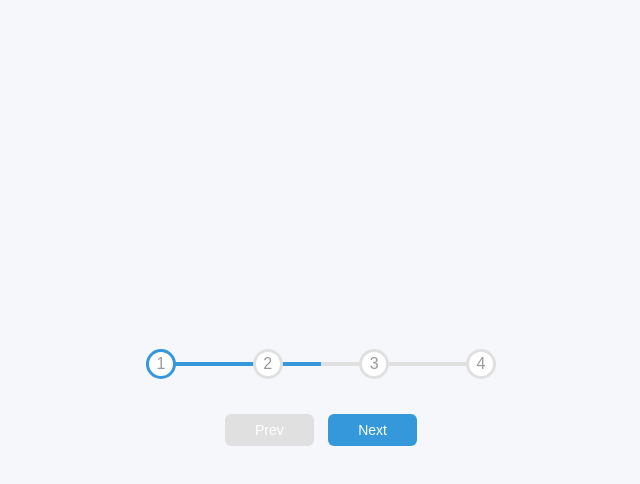
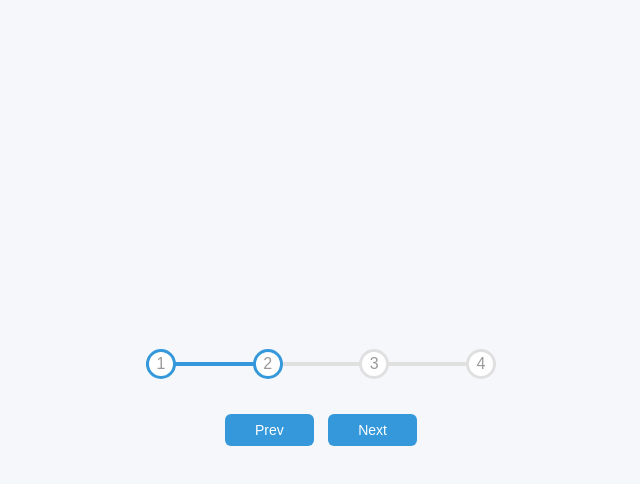
Before and after one commit to dsmith39/progess-steps, a plain HTML site: page index.html in a window 1280 px wide. Both pictures are taken after a click on the button "Next". Shown: the whole page, without its empty margins (319-959 px from the left). Drawn offline with Linux system fonts and the light colour scheme; a web font is replaced by a local one.

Commit message:
FINISHED PROJECT

```diff
--- a/script.js
+++ b/script.js
@@ -0,0 +1,39 @@
+const progress = document.getElementById("progress");
+const prev = document.getElementById("prev");
+const next = document.getElementById("next");
+const circles = document.querySelectorAll(".circle");
+
+let currentActive = 1;
+
+next.addEventListener("click", () => {
+  currentActive++;
+  if (currentActive > circles.length) {
+    currentActive = circles.length;
+  }
+  update();
+});
+prev.addEventListener("click", () => {
+  currentActive--;
+  update();
+});
+
+function update() {
+  circles.forEach((circle, index) => {
+    if (index < currentActive) {
+      circle.classList.add("active");
+    } else {
+      circle.classList.remove("active");
+    }
+  });
+  const actives = document.querySelectorAll(".active");
+  progress.style.width =
+    ((actives.length - 1) / (circles.length - 1)) * 100 + "%";
+  if (currentActive === 1) {
+    prev.disabled = true;
+  } else if (currentActive === circles.length) {
+    next.disabled = true;
+  } else {
+    prev.disabled = false;
+    next.disabled = false;
+  }
+}
--- a/style.css
+++ b/style.css
@@ -51,7 +51,7 @@ body {
   left: 0;
   transform: translateY(-50%);
   height: 4px;
-  width: 50%;
+  width: 0%;
   z-index: -1;
   transition: 0.4s ease;
 }
```
